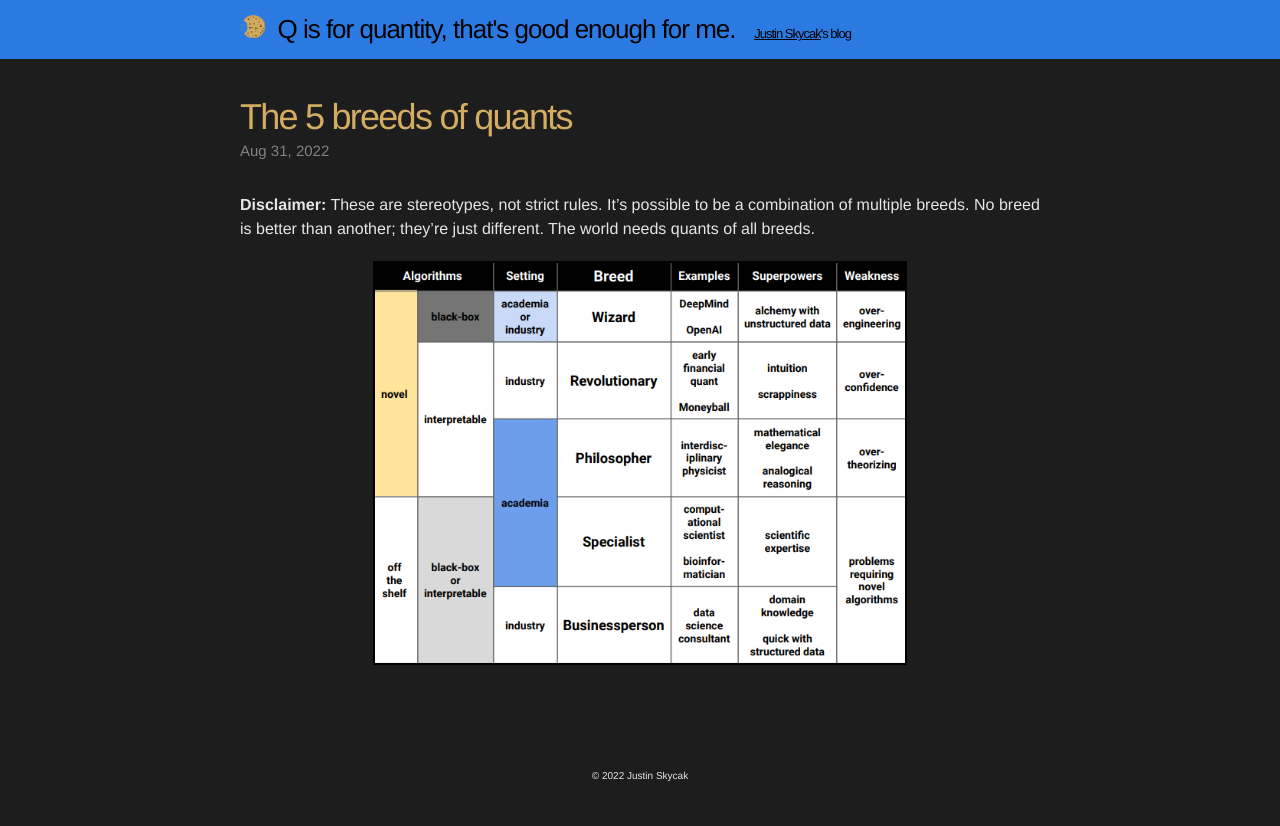
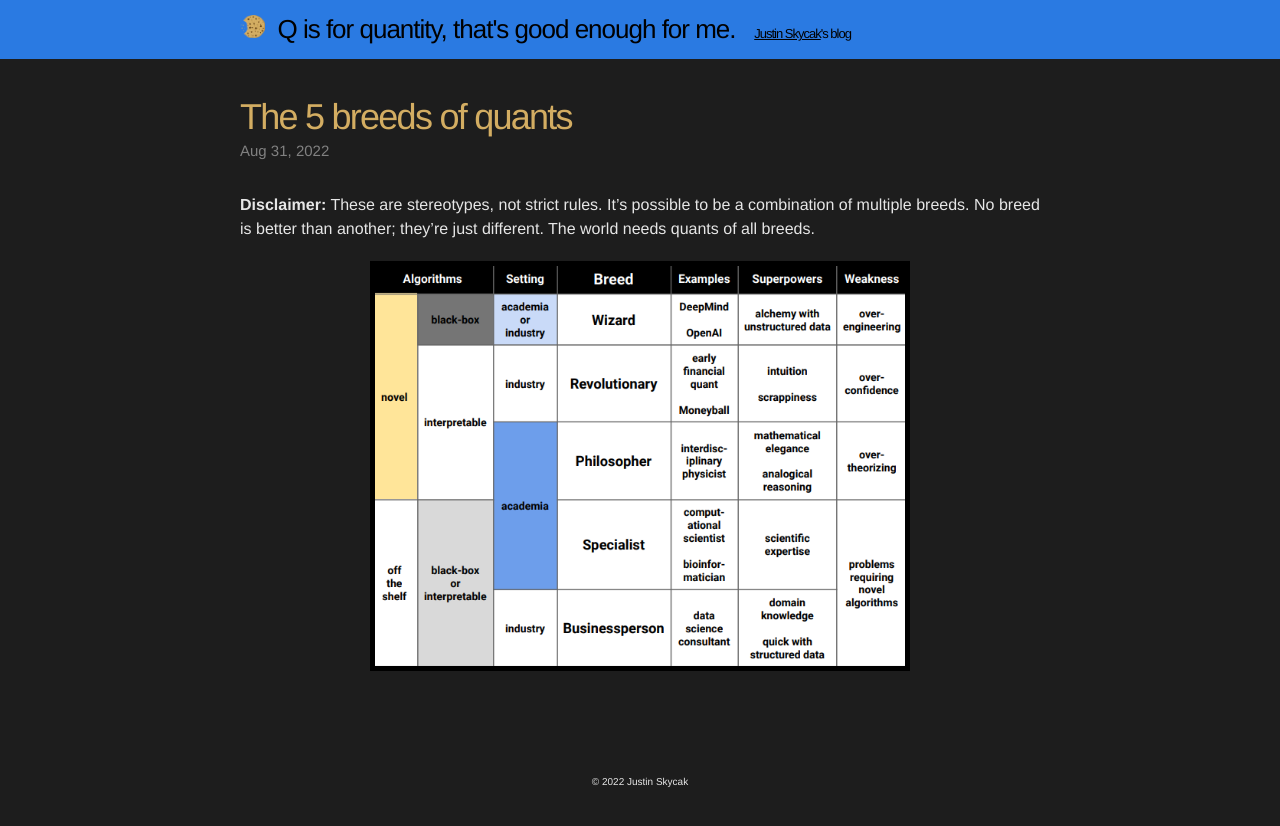
Before and after one commit to quantmonster/quantmonster.github.io, a Jekyll site: the page built from _posts/2022-08-31-the-5-breeds-of-quants.md, in a window 1280 px wide. Shown: the top 826 px of the page. Built offline with Jekyll 4.4.1, drawn with Linux system fonts in a browser that asks for light colours.

Commit message:
widen table border

```diff
--- a/_posts/2022-08-31-the-5-breeds-of-quants.md
+++ b/_posts/2022-08-31-the-5-breeds-of-quants.md
@@ -6,4 +6,4 @@ excerpt: "Wizard, revolutionary, philosopher, specialist, businessperson."
 
 <b>Disclaimer:</b> These are stereotypes, not strict rules. It’s possible to be a combination of multiple breeds. No breed is better than another; they’re just different. The world needs quants of all breeds.
 
-<center><img src="{{site.url}}/images/breeds-of-quants-table.png" style="border: 2px solid black; height: 400px;" alt="breeds of quants table"></center>
+<center><img src="{{site.url}}/images/breeds-of-quants-table.png" style="border: 5px solid black; height: 400px;" alt="breeds of quants table"></center>
```
